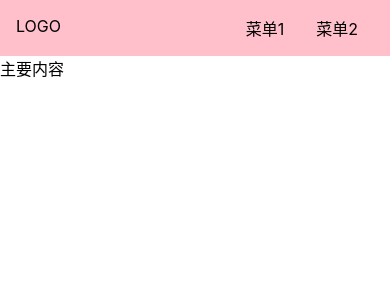
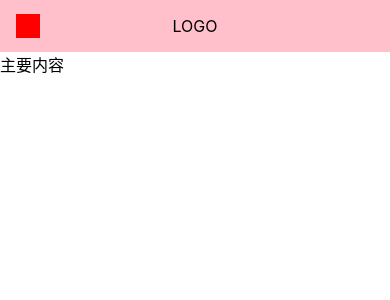
Before and after one commit to woniuxingguang/gulu, a Vue app: page /#/doc in a window 390 px wide. Shown: the top 300 px of the page. Built offline with nearby package versions, Linux system fonts and the light colour scheme.

Commit message:
完善aside切换

```diff
--- a/src/App.vue
+++ b/src/App.vue
@@ -10,8 +10,9 @@
 export default {
     name: 'App',
     setup() {
-        const menuVisible = ref(false)
-        provide('xxx', menuVisible)
+        const width = document.documentElement.clientWidth
+        const menuVisible = ref(width <= 500 ? false : true)
+        provide('menuVisible', menuVisible)
     },
     components: {
 
--- a/src/components/Topnav.vue
+++ b/src/components/Topnav.vue
@@ -1,10 +1,11 @@
 <template>
 <div class="topnav">
-    <div class="logo" @click="toggleMenu">LOGO</div>
+    <div class="logo">LOGO</div>
     <ul class="menu">
         <li>菜单1</li>
         <li>菜单2</li>
     </ul>
+    <span class="toggleAside" @click="toggleMenu"></span>
 </div>
 </template>
 
@@ -15,7 +16,7 @@
 } from 'vue'
 export default {
     setup() {
-        const menuVisible = inject < Ref < boolean >> ('xxx')
+        const menuVisible = inject < Ref < boolean >> ('menuVisible')
         console.log('topnav 获取的 menuVisible 为：' + menuVisible.value)
         const toggleMenu = () => {
             menuVisible.value = !menuVisible.value
@@ -34,6 +35,8 @@
     padding: 16px;
     position: relative;
     z-index: 10;
+    justify-content: center;
+    align-items: center;
 
     >.logo {
         max-width: 6em;
@@ -50,5 +53,29 @@
         }
     }
 
+    >.toggleAside {
+        width: 24px;
+        height: 24px;
+        background: red;
+        position: absolute;
+        left: 16px;
+        top: 50%;
+        transform: translateY(-50%);
+        display: none;
+    }
+
+    @media (max-width: 500px) {
+        >.menu {
+            display: none;
+        }
+
+        >.logo {
+            margin: 0 auto;
+        }
+
+        >.toggleAside {
+            display: inline-block;
+        }
+    }
 }
 </style>
--- a/src/views/Doc.vue
+++ b/src/views/Doc.vue
@@ -35,8 +35,7 @@
         Topnav
     },
     setup() {
-        const menuVisible = inject < Ref < boolean >> ('xxx')
-        console.log('Doc 获取的 menuVisible 为：' + menuVisible.value)
+        const menuVisible = inject < Ref < boolean >> ('menuVisible')
         return {
             menuVisible
         }
@@ -49,10 +48,6 @@
     background: lightblue;
     width: 150px;
     padding: 16px;
-    position: fixed;
-    top: 0;
-    left: 0;
-    padding-top: 70px;
 
     >h2 {
         margin-bottom: 4px;
@@ -63,5 +58,12 @@
             padding: 4px 0;
         }
     }
+
+    @media (max-width:500px) {
+        position: fixed;
+        top: 0;
+        left: 0;
+        padding-top: 70px;
+    }
 }
 </style>
```
